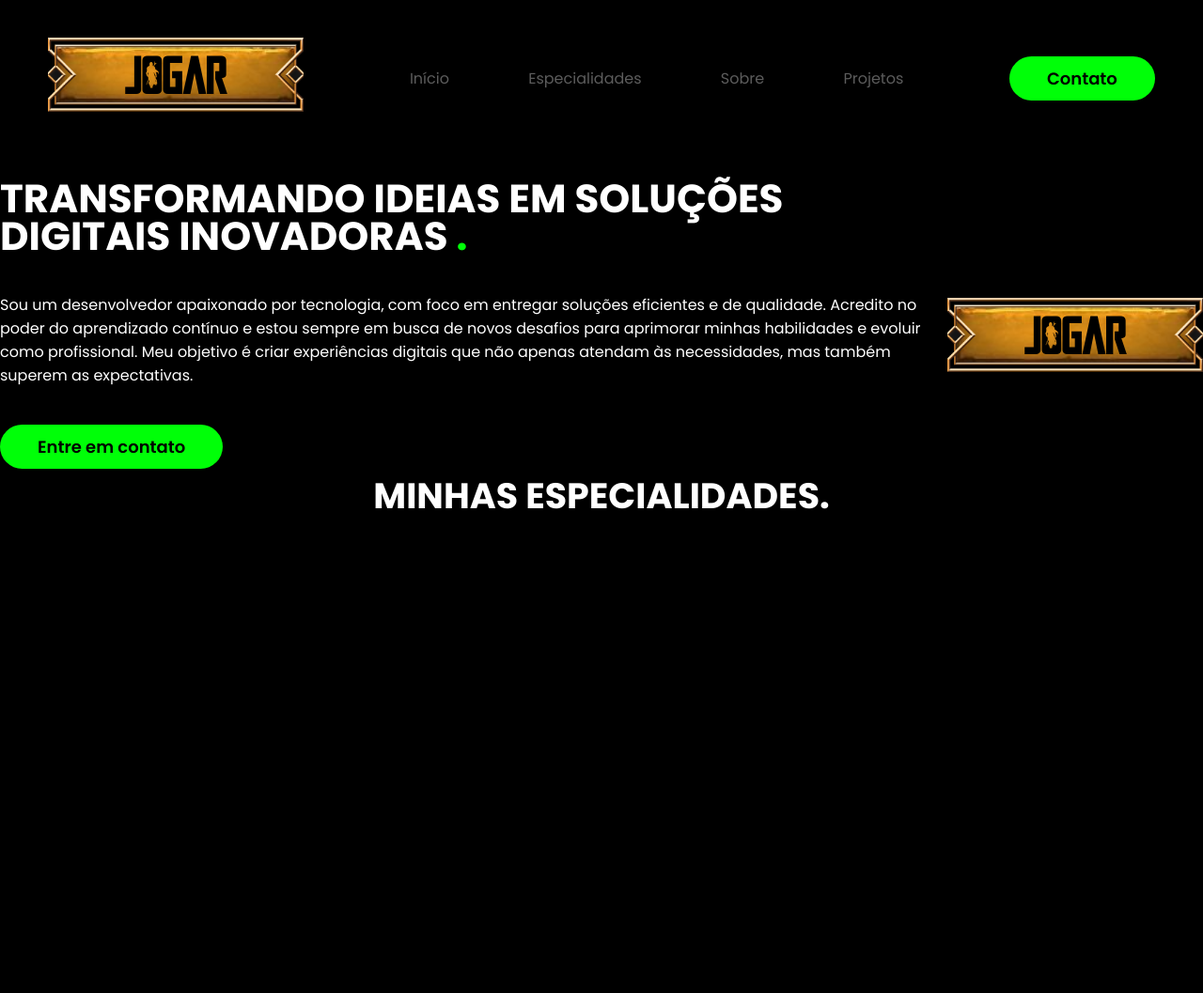
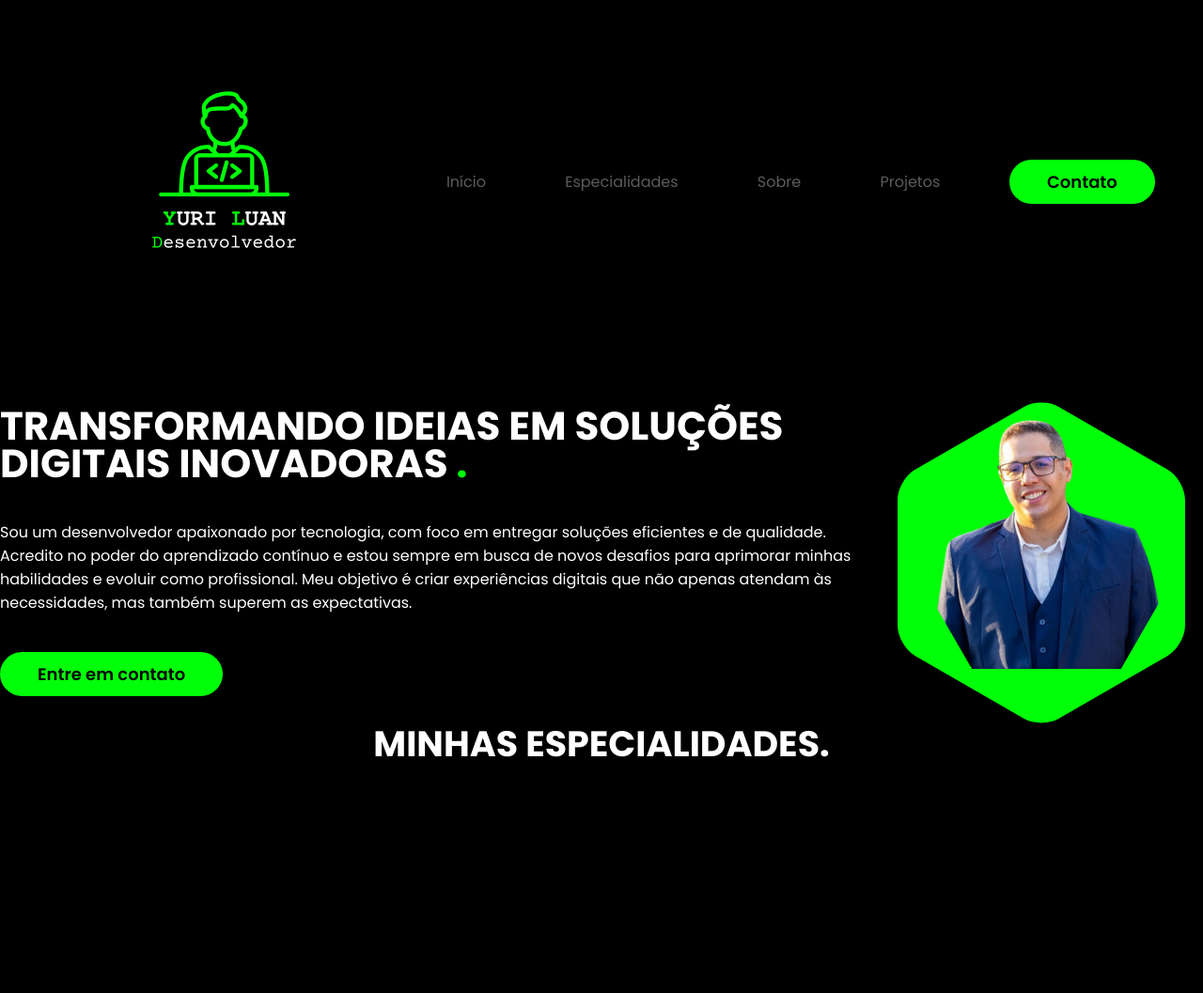
Before and after one commit to YuriLuanRodrigues/Portifolio, a plain HTML site: page index.html in a window 1280 px wide. Shown: the whole page at 94% size. Before the commit the page ends 800 px from the top, so only its background shows below. Drawn offline with nearby package versions, Linux system fonts and the light colour scheme.

Commit message:
Correção da logo
foram feitas as correções da logo e da foto de perfil.

Resta alguns ajustes na parte de margem e continuação do desenvolvimento

```diff
--- a/index.html
+++ b/index.html
@@ -25,7 +25,7 @@
         <div class="interface">
             <div class="logo">
                 <a href="#">
-                    <img src="Imagens/jogar.png" alt="Logo do site">
+                    <img src="Imagens/Logo.png" alt="Logo do site">
                 </a>
             </div>
             <nav class="menu-desktop">
@@ -63,7 +63,8 @@
                         </div>
                     </div><!--txt-topo-site-->
                     <div class="img-topo-site">
-                        <img src="Imagens/jogar.png" alt="">
+                        <img src="Imagens/Foto Do Perfil.png" alt="">
+
                     </div><!--img-top-site-->
                     </div><!--texto-topo-site-->
                 </div><!--Flex-->
--- a/style.css
+++ b/style.css
@@ -33,7 +33,7 @@ h2.titulo{
     font-size: 38px;
     text-align: center;
 }
-h2.ESPECIALIDADES {
+h2.especialidades {
     color: #00FF08;
 }
 /* ESTILO DO CABEÇALHO */
@@ -83,6 +83,7 @@ Section.txt-topo-site {
 
 }
 
+
 section.topo-do-site .flex{
     align-items: center;
     justify-content: center;
@@ -107,8 +108,10 @@ section.topo-do-site .flex{
     margin: 40px 0;
 }
 .topo-do-site .img-topo-site img{
+
     position: relative;
     animation: flutuar 2s ease-in-out infinite alternate;
+
 }
 
 @keyframes flutuar{
```
Also changed, not shown: Imagens/Foto Do Perfil.png (added), Imagens/Logo.png (added), Imagens/foto do site.jpeg (deleted), Imagens/jogar.png (deleted).
